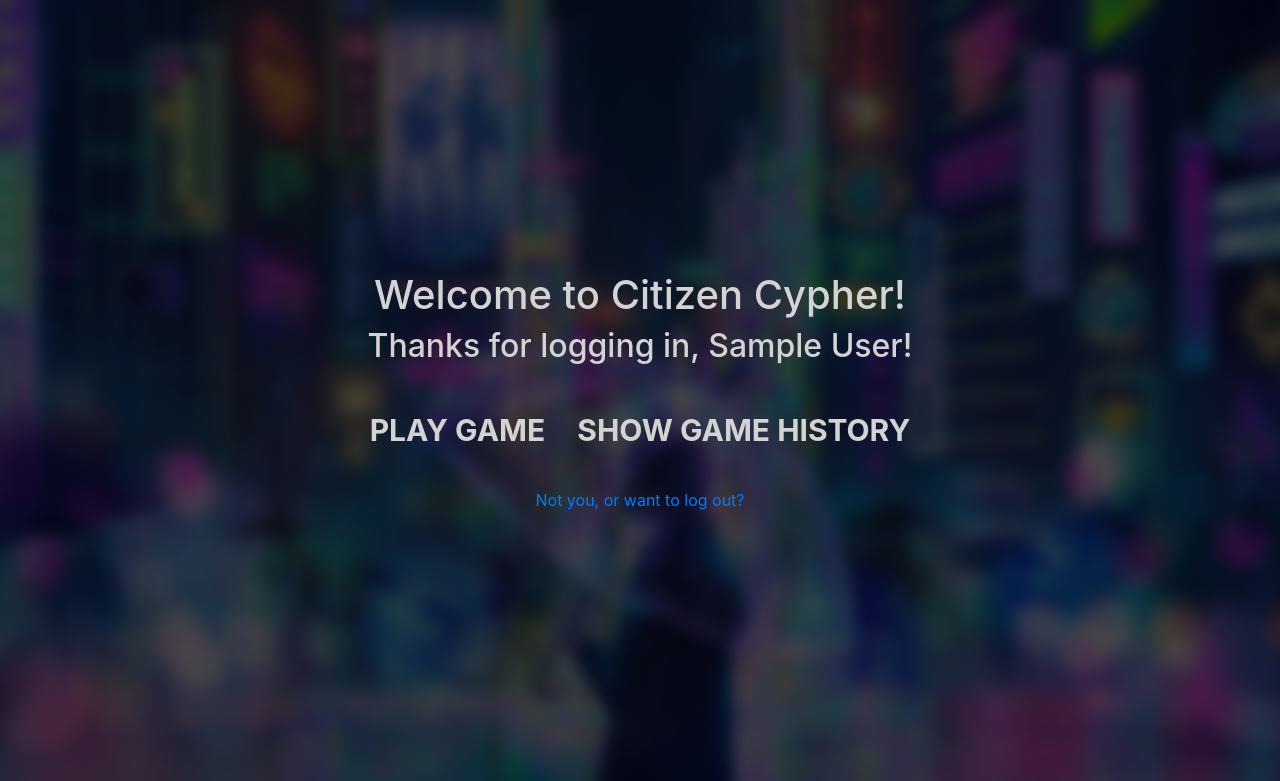
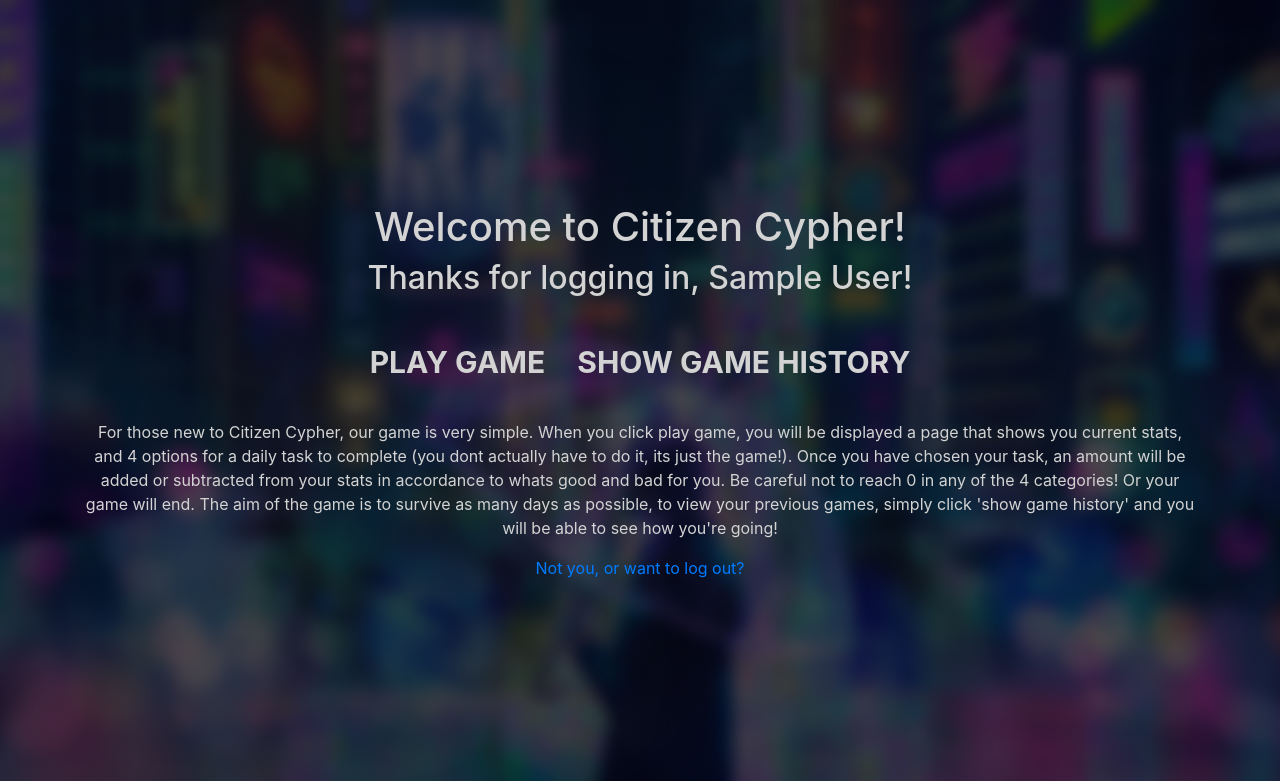
Before and after one commit to HarryWard-15/Citizen-Cypher, a Flask app: page / in a window 1280 px wide. Shown: the top 781 px of the page. Run offline with Flask 3, Linux system fonts and the light colour scheme; the visitor is signed in with stand-in values (Sample User, id 1).

Commit message:
readme and databse

```diff
--- a/templates/index.html
+++ b/templates/index.html
@@ -14,6 +14,7 @@
   >
 </div>
 <br />
+<p> For those new to Citizen Cypher, our game is very simple. When you click play game, you will be displayed a page that shows you current stats, and 4 options for a daily task to complete (you dont actually have to do it, its just the game!). Once you have chosen your task, an amount will be added or subtracted from your stats in accordance to whats good and bad for you. Be careful not to reach 0 in any of the 4 categories! Or your game will end. The aim of the game is to survive as many days as possible, to view your previous games, simply click 'show game history' and you will be able to see how you're going!</p>
 <!-- Logout button -->
 <p><a href="{{ url_for('logout')}}">Not you, or want to log out?</a></p>
 
```
Also changed, not shown: README.md, static/img/hero.png (added), static/img/loggedin.png (added), static/img/mainss.png (added).
